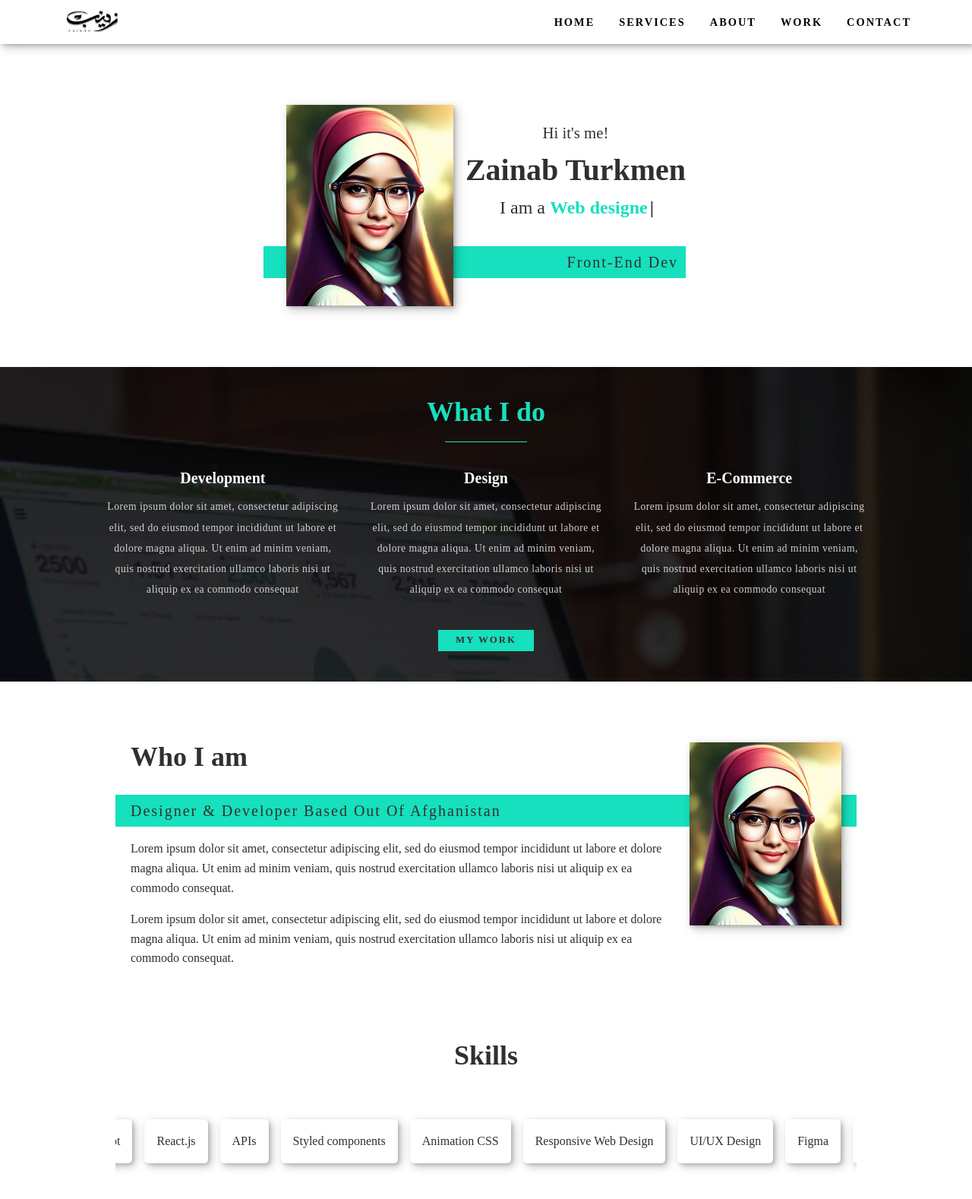
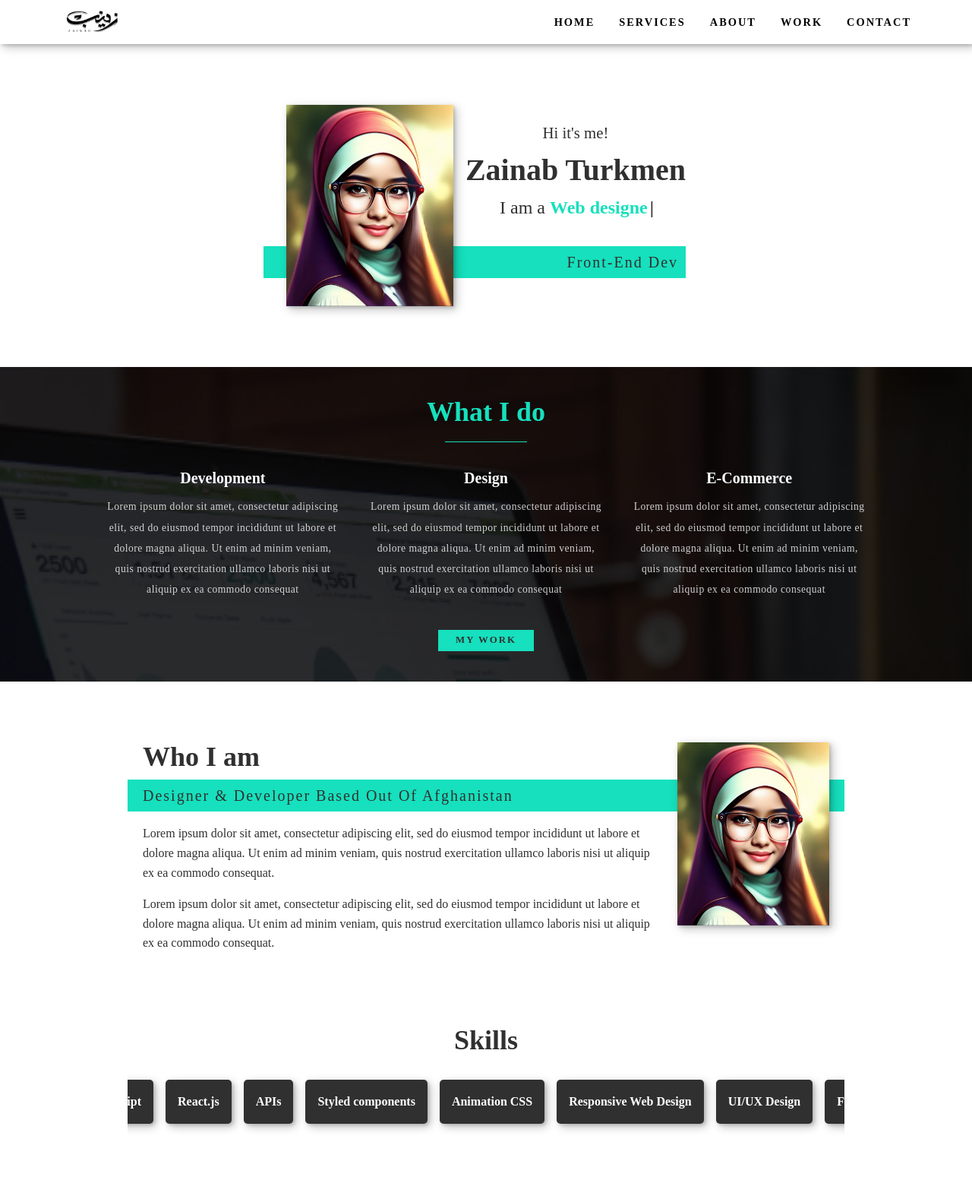
Before and after one commit to zainabturkmen/my-web, a React (Create React App) app: page / in a window 1280 px wide. Shown: the top 1578 px of the page at 76% size. After the commit the page ends 1511 px from the top, so only its background shows below. Built offline with nearby package versions, Linux system fonts and the light colour scheme; the HTML template or start-up script is replaced by a standard one.

Commit message:
adding some design

```diff
--- a/src/components/About.js
+++ b/src/components/About.js
@@ -76,7 +76,7 @@
     text-transform: capitalize;
   }
 
-  .skills{
+  .skills {
     text-align: center;
   }
 
@@ -85,6 +85,7 @@
     margin: 0 auto;
     padding: 2em;
     text-align: center;
+    padding: 0 3em;
     ul {
       display: flex;
       justify-content: center;
@@ -100,11 +101,15 @@
       padding: 1em;
       border-radius: 5px;
       font-size: 1em;
+      font-weight: 600;
+      color: white;
+      background-color: var(--clr-dark);
     }
   }
 
   @media (min-width: 700px) {
     .about-me {
+      padding: 5em 3em;
       text-align: start;
       display: grid;
       grid-template-columns: 1fr 200px;
@@ -117,6 +122,7 @@
         grid-area: title;
       }
       .about-subtitle {
+        margin-top: 0.5em;
         grid-column: 1 /-1;
         grid-row: 2;
         position: relative;
```
